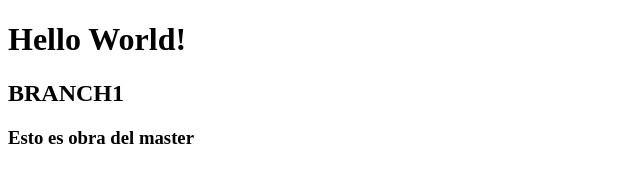
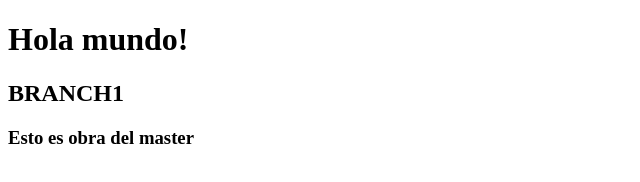
Before and after one commit to MPCHCreator/gitDou, a plain HTML site: page index.html in a window 1280 px wide. Shown: the full height of the page, 0-640 px from the left. Drawn offline with Linux system fonts and the light colour scheme.

Commit message:
Traducimos a español

```diff
--- a/index.html
+++ b/index.html
@@ -6,7 +6,7 @@
     <title>Document</title>
 </head>
 <body>
-    <h1>Hello World!</h1>
+    <h1>Hola mundo!</h1>
     <h2> BRANCH1 </h2>
     <h3>Esto es obra del master</h3>
 </body>
```
